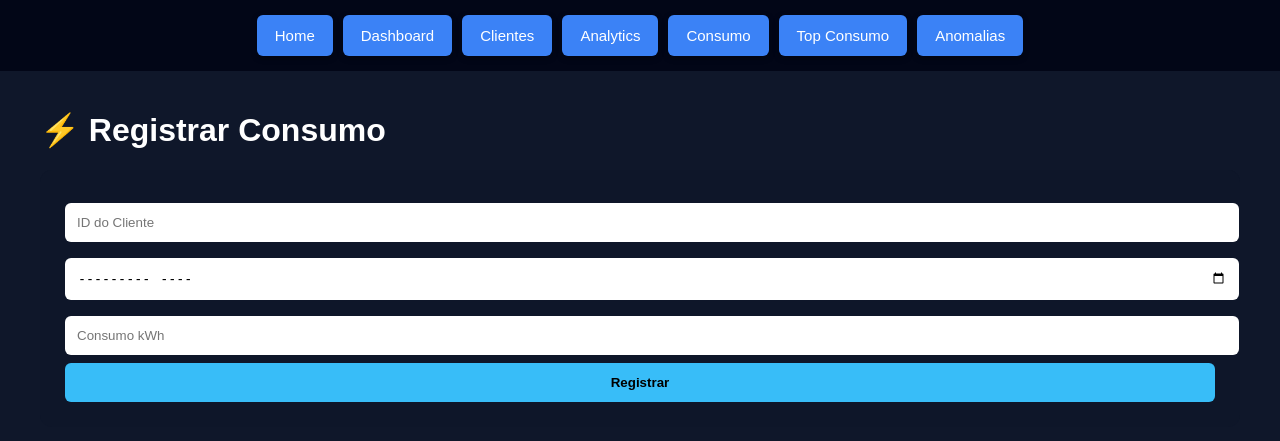
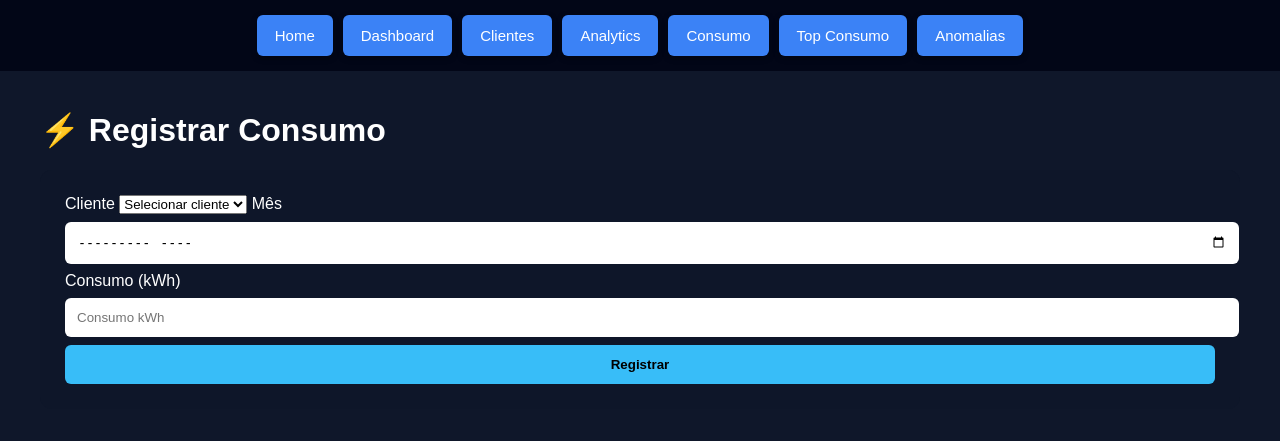
Before and after one commit to Lussandrorj2/energy-analytics-api, a Django app: page /consumo/ in a window 1280 px wide. Shown: the part 62-503 px from the top of the page. Run offline with Django 5.2, Linux system fonts and the light colour scheme.

Commit message:
Atualizar o consumo.html

```diff
--- a/config/templates/consumo.html
+++ b/config/templates/consumo.html
@@ -9,7 +9,7 @@
 <h1>⚡ Registrar Consumo</h1>
 
 {% if erro %}
-<p style="color:red">{{erro}}</p>
+<p style="color:red">{{ erro }}</p>
 {% endif %}
 
 <div class="card">
@@ -18,11 +18,27 @@
 
 {% csrf_token %}
 
-<input type="number" name="cliente_id" placeholder="ID do Cliente" required>
+<label>Cliente</label>
+
+<select name="cliente_id" required>
+
+<option value="">Selecionar cliente</option>
+
+{% for cliente in clientes %}
+<option value="{{ cliente.id }}">
+{{ cliente.nome }}
+</option>
+{% endfor %}
+
+</select>
+
+<label>Mês</label>
 
 <input type="month" name="mes" required>
 
-<input type="number" name="consumo_kwh" placeholder="Consumo kWh" required>
+<label>Consumo (kWh)</label>
+
+<input type="number" step="0.01" name="consumo_kwh" placeholder="Consumo kWh" required>
 
 <button type="submit">
 Registrar
```
